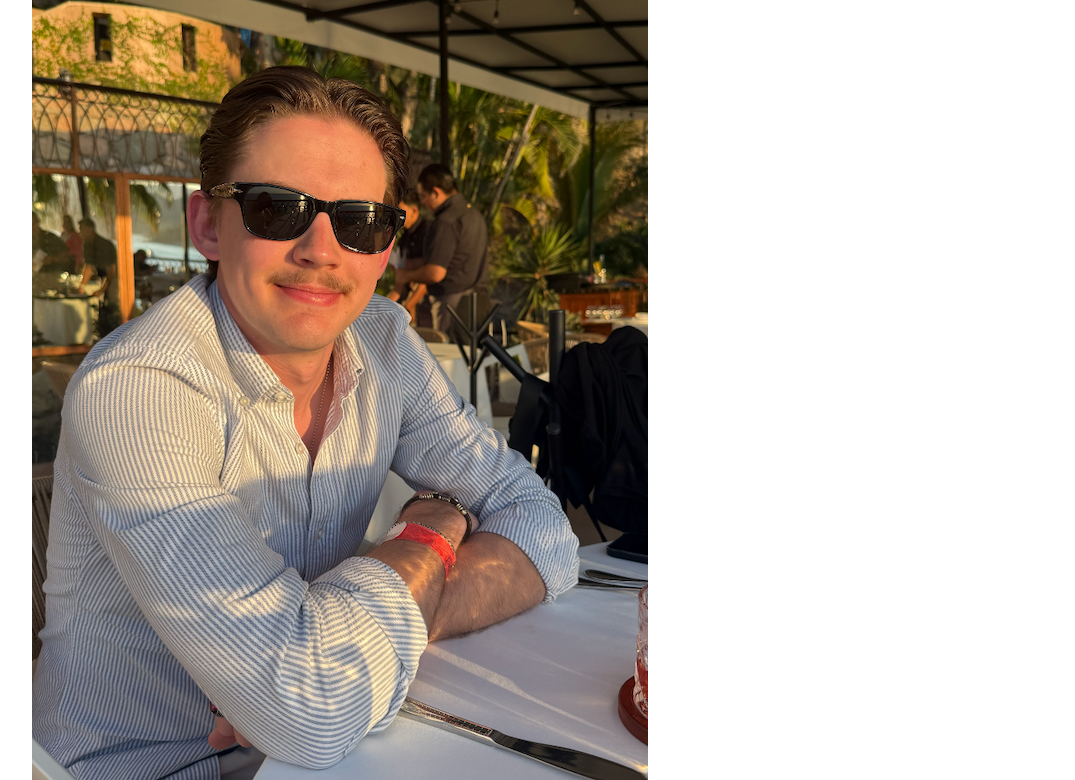
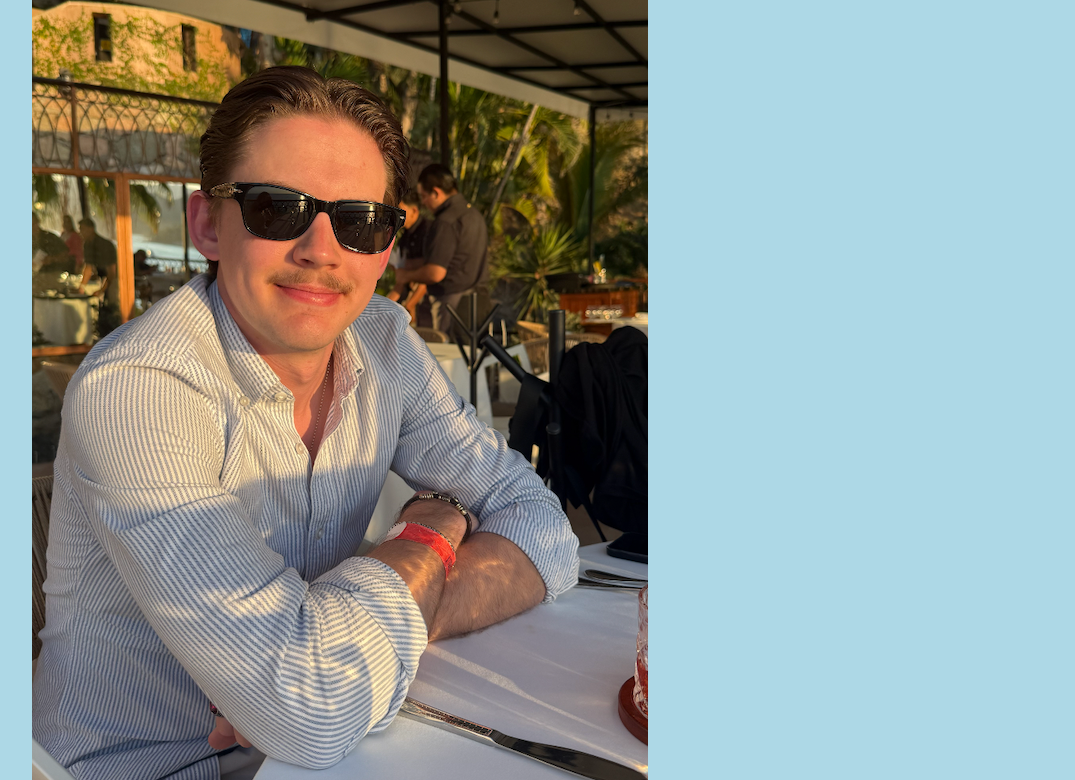
Before and after one commit to tylerk323/GTKEO, a plain HTML site: page me.html in a window 1280 px wide. Shown: the part 83-863 px from the top of the page, without its empty margins (102-1177 px from the left). Drawn offline with Linux system fonts and the light colour scheme.

Commit message:
Update me.html

```diff
--- a/me.html
+++ b/me.html
@@ -5,7 +5,7 @@
     <style>
         body {
             font-family: Arial, sans-serif;
-            background-color: light blue;
+            background-color: lightblue;
             line-height: 1;
         }
         .container {
```
